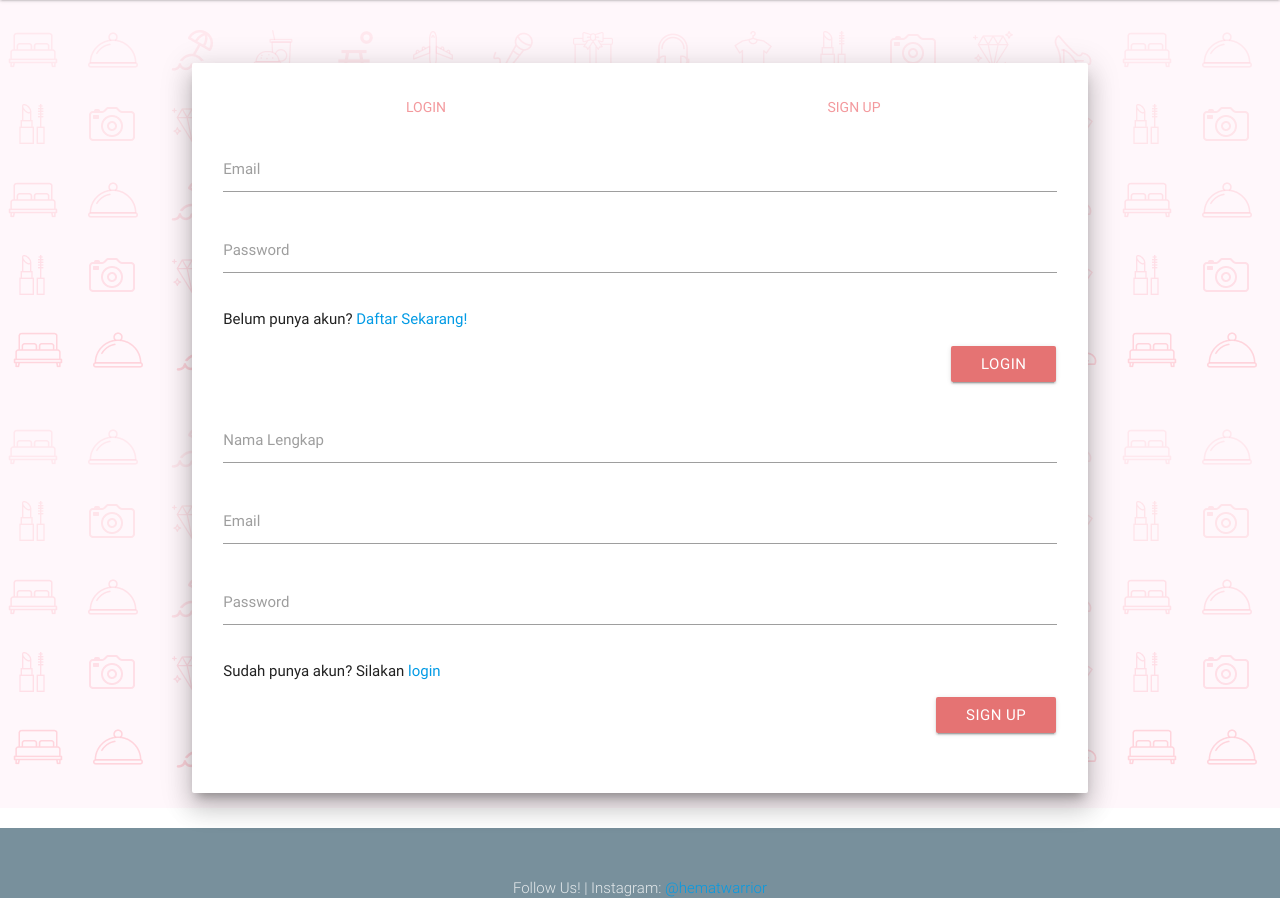
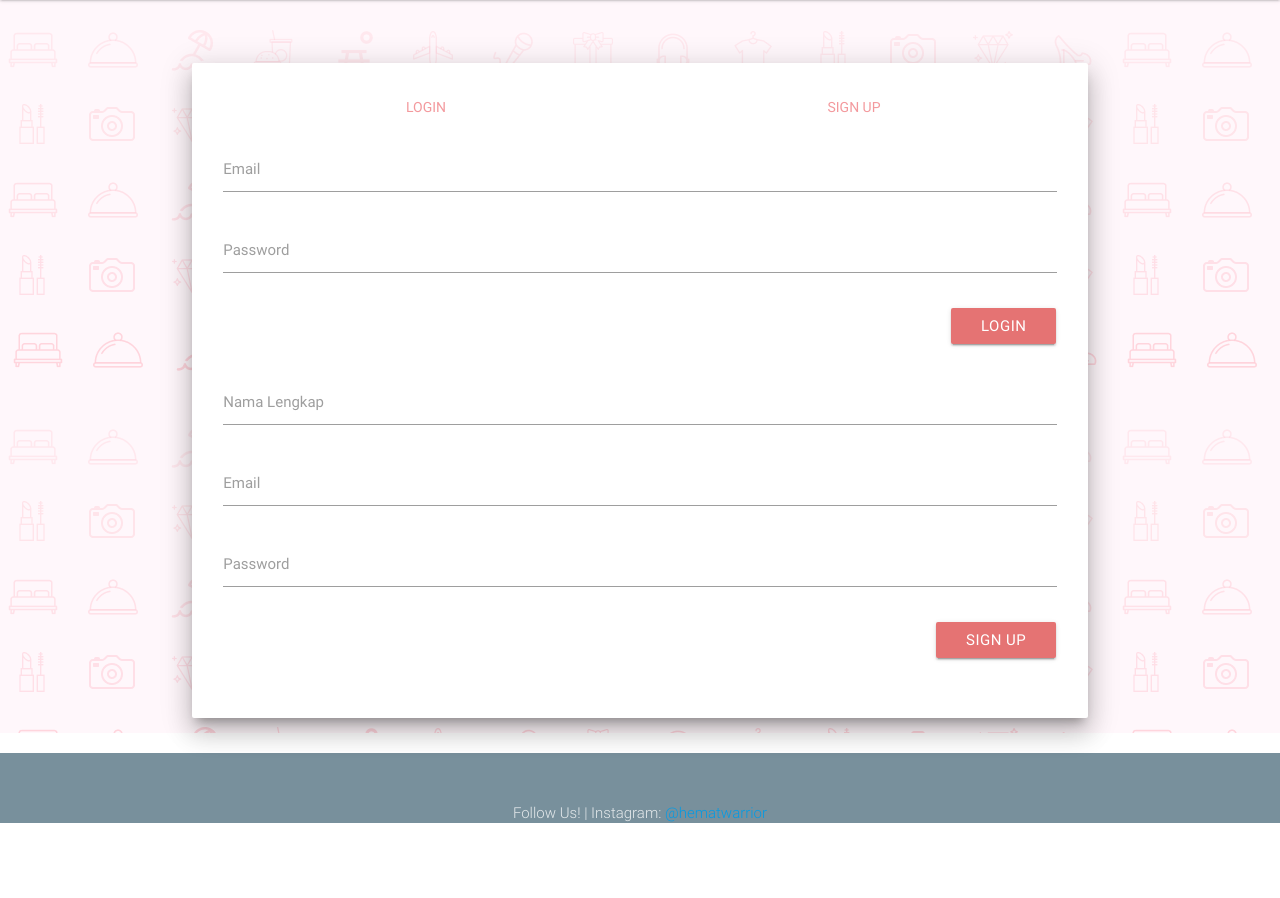
Before and after one commit to rizkiprastyo22/Website-Promo, a CodeIgniter app: page /hematwarrior/auth/login in a window 1280 px wide. Shown: the part 65-963 px from the top of the page. After the commit the page ends 888 px from the top, so only its background shows below. Run offline with CodeIgniter, Linux system fonts and the light colour scheme; some libraries are stand-ins or nearby versions.

Commit message:
commit now

```diff
--- a/application/views/auth/login.php
+++ b/application/views/auth/login.php
@@ -70,9 +70,9 @@
                         <input id="password" type="password" class="validate" name="password">
                         <label for="password" data-error="Password yang anda masukkan salah">Password</label>
                       </div>
-                      <div class="input-field col m12 left-align">
-                            Belum punya akun? <a href="<?php echo base_url('auth/signup'); ?>">Daftar Sekarang!</a>
-                        </div>
+                      <!-- <div class="input-field col m12 left-align">
+                            Belum punya akun? <a href="#password-tab">Daftar Sekarang!</a>
+                        </div> -->
                       <div class="input-field col m12 right-align">
                         <button class="btn waves-effect waves-light btn-primary btn-pill red lighten-2" type="submit" name="submit" value="login">
                           Login
@@ -111,9 +111,9 @@
                         <input id="password" type="password" class="validate" name="password">
                         <label for="password" data-error="Password yang anda masukkan salah">Password</label>
                       </div>
-                      <div class="input-field col m12 left-align">
-                            Sudah punya akun? Silakan <a href="<?php echo base_url('auth/login'); ?>">login</a>
-                        </div>
+                      <!-- <div class="input-field col m12 left-align">
+                            Sudah punya akun? Silakan <a href="#basic-tab">login</a>
+                        </div> -->
                       <div class="input-field col m12 right-align">
                         <button class="btn waves-effect waves-light btn-primary btn-pill red lighten-2" type="submit" name="submit" value="login">
                           Sign Up
```
Also changed, not shown: assets/materialize/css/materialize.css.
